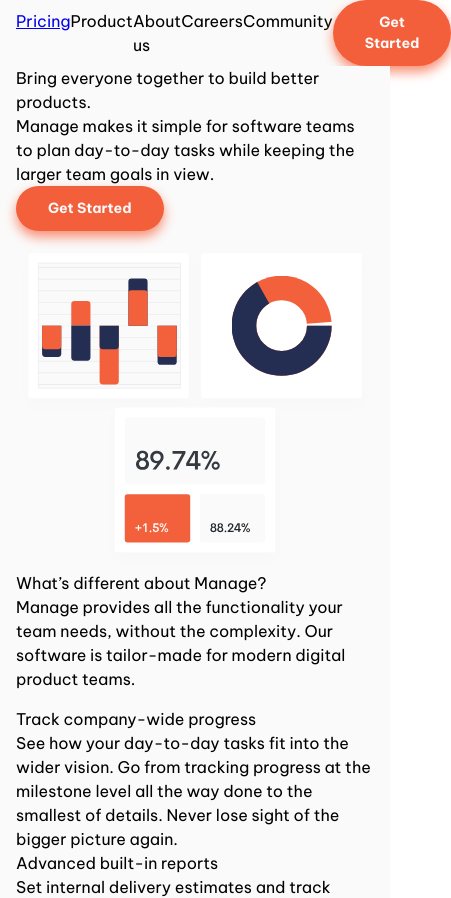
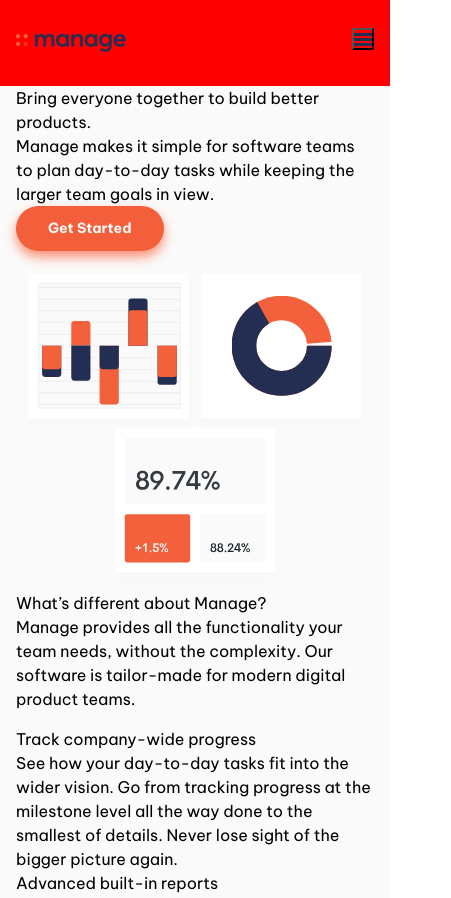
Before and after one commit to BParadowski/manage_landing_page, a Next.js app: page / in a window 390 px wide. Shown: the top 898 px of the page, 451 px wide, since content can reach past the window. Built offline with nearby package versions, Linux system fonts and the light colour scheme.

Commit message:
Expand sass application

```diff
--- a/components/Header.tsx
+++ b/components/Header.tsx
@@ -2,18 +2,30 @@
 import Image from "next/image";
 import styles from "./header.module.scss";
 import logo from "../public/images/logo.svg";
+import hambourger from "../public/images/icon-hamburger.svg";
+import close from "../public/images/icon-close.svg";
+import { useState } from "react";
 
 export default function Header() {
+  const [menuOpen, setMenuOpen] = useState(false);
   return (
     <header className={styles.header}>
-      <div className={styles.container}>
+      <div className={`${styles.container} ${menuOpen ? styles.Beluga : ""}`}>
         <Link href="/">
           <a aria-label="Home page" className={styles.logo}>
             <Image src={logo} alt="Manage logo" />
           </a>
         </Link>
-        <nav aria-label="Primary" className={styles.nav}>
-          <ul role="list" className={styles.links}>
+
+        <nav
+          aria-label="Primary"
+          className={menuOpen ? styles.navOpen : styles.nav}
+        >
+          <ul
+            role="list"
+            className={menuOpen ? styles.linksOpen : styles.links}
+            id="primary-navigation"
+          >
             <li>
               <Link href="/pricing">
                 <a>Pricing </a>
@@ -25,6 +37,13 @@
             <li>Community</li>
           </ul>
         </nav>
+        <button
+          className={menuOpen ? styles.mobileNavOpen : styles.mobileNav}
+          onClick={() => setMenuOpen((state) => !state)}
+          aria-controls="primary-navigation"
+          aria-label="Menu"
+          aria-expanded={menuOpen ? "true" : "false"}
+        ></button>
         <button className={styles.button}>Get Started</button>
       </div>
     </header>
--- a/components/header.module.scss
+++ b/components/header.module.scss
@@ -1,25 +1,120 @@
 @use "../styles/mixins" as *;
+
+@include red-button(button);
 
 .header {
   background-color: var(--clr-v-light-gray);
+
+  @include mq(mobile-only) {
+    background-color: red;
+  }
 }
 .container {
+  position: relative;
+
   display: flex;
   place-items: center;
 
   width: min(var(--max-width), 100% - var(--margin-inline-min) * 2);
   margin-inline: auto;
+  padding-block: var(--gap-200);
+
+  @include mq(medium) {
+    padding-block: var(--gap-300);
+  }
 
   .logo {
     width: 110px;
     height: 18px;
+
+    @include mq(medium) {
+      width: 147px;
+      height: 24px;
+    }
   }
 
   .nav {
     flex: auto;
   }
 
+  .navOpen {
+    position: fixed;
+    left: 0;
+    top: 0;
+    z-index: 2;
+
+    &::before {
+      position: absolute;
+      top: 0;
+      left: 0;
+      height: 100vh;
+      width: 100vw;
+      content: "";
+      background-image: linear-gradient(transparent, var(--clr-v-dark-blue));
+      z-index: 1;
+    }
+
+    @include mq(medium) {
+      position: static;
+      flex: auto;
+      &:before {
+        display: none;
+      }
+    }
+  }
+
   .links {
+    display: none;
+    justify-content: center;
+    gap: clamp(0.5rem, 0.3vw + 1rem, var(--gap-200));
+    @include mq(medium) {
+      display: flex;
+    }
+  }
+
+  .linksOpen {
     display: flex;
+    flex-direction: column;
+
+    @include mq(medium) {
+      flex-direction: row;
+      justify-content: center;
+      gap: clamp(0.5rem, 0.3vw + 1rem, var(--gap-200));
+    }
+  }
+  .button {
+    display: none;
+
+    @include mq(medium) {
+      display: block;
+    }
+  }
+
+  .mobileNav,
+  .mobileNavOpen {
+    background-color: transparent;
+    background-size: contain;
+    background-repeat: no-repeat;
+    background-position: center;
+    width: 22px;
+    height: 22px;
+    box-shadow: none;
+    border-radius: 0;
+    padding: 0;
+    margin-left: auto;
+    z-index: 100;
+
+    // fixes minor misalignmenet caused by logo design
+    transform: translateY(-4px);
+
+    @include mq(medium) {
+      visibility: hidden;
+    }
+  }
+  .mobileNav {
+    background-image: url("../public/images/icon-hamburger.svg");
+  }
+  .mobileNavOpen {
+    background-image: url("../public/images/icon-close.svg");
   }
 }
--- a/pages/index.tsx
+++ b/pages/index.tsx
@@ -21,7 +21,7 @@
                 Manage makes it simple for software teams to plan day-to-day
                 tasks while keeping the larger team goals in view.
               </p>
-              <button>Get Started</button>
+              <button className={styles.button}>Get Started</button>
             </div>
             <div>
               <Image src={illustration} alt="" layout="responsive" />
@@ -74,7 +74,7 @@
       </section>
       <section>
         <div className={styles.container}>
-          <button>Get Started</button>
+          <button className={styles.button}>Get Started</button>
         </div>
       </section>
       <section className={styles.cta}>
--- a/styles/_mixins.scss
+++ b/styles/_mixins.scss
@@ -1,5 +1,71 @@
-@mixin mq-medium {
-  @media (min-width: 50em) {
+@use "sass:map";
+
+$media-queries: (
+  "mobile-only": "max-width: 50em",
+  "medium": "min-width: 50em",
+);
+
+@mixin mq($type) {
+  $query: map.get($media-queries, $type);
+  @media only screen and ($query) {
     @content;
   }
 }
+
+@mixin container() {
+  .container {
+    width: min(var(--max-width), 100% - var(--margin-inline-min) * 2);
+    margin-inline: auto;
+    @content;
+  }
+}
+
+@mixin white-button($classname: white-button) {
+  .#{$classname} {
+    padding-inline: 2rem;
+    padding-block: 0.75rem;
+
+    border-radius: 100vw;
+    border: none;
+
+    background-color: var(--clr-v-light-gray);
+
+    color: var(--clr-bright-red);
+    font-weight: var(--fw-bold);
+    font-size: var(--fs-button);
+
+    box-shadow: none;
+    cursor: pointer;
+
+    &:hover {
+      background-color: var(--clr-v-light-gray);
+      color: var(--clr-pale-red);
+    }
+    @content;
+  }
+}
+
+@mixin red-button($classname: red-button) {
+  .#{$classname} {
+    padding-inline: 2rem;
+    padding-block: 0.75rem;
+
+    border-radius: 100vw;
+    border: none;
+
+    background-color: var(--clr-bright-red);
+
+    color: var(--clr-v-light-gray);
+    font-weight: var(--fw-bold);
+    font-size: var(--fs-button);
+
+    box-shadow: 0 0.375rem 0.75rem var(--clr-pale-red);
+
+    cursor: pointer;
+
+    &:hover {
+      background-color: var(--clr-pale-red);
+    }
+    @content;
+  }
+}
--- a/styles/globals.scss
+++ b/styles/globals.scss
@@ -31,7 +31,7 @@
   --fs-primary-heading: var(--fs-600);
   --fs-secondary-heading: var(--fs-500);
 
-  @include mq-medium {
+  @include mq(medium) {
     --fs-body: var(--fs-400);
     --fs-nav: var(--fs-300);
     --fs-primary-heading: var(--fs-900);
@@ -40,29 +40,16 @@
 
   --max-width: 1110px;
   --margin-inline-min: 1rem;
+  --gap-100: 1rem;
+  --gap-200: 2rem;
+  --gap-300: 3rem;
+  --gap-400: 4rem;
+  --gap-500: 5rem;
+
+  @include mq(medium) {
+    --margin-inline-min: 2rem;
+  }
 
   font-size: 16px;
   font-family: var(--ff-primary);
 }
-
-button {
-  padding-inline: 2rem;
-  padding-block: 0.75rem;
-
-  border-radius: 100vw;
-  border: none;
-
-  background-color: var(--clr-bright-red);
-
-  color: var(--clr-v-light-gray);
-  font-weight: var(--fw-bold);
-  font-size: var(--fs-button);
-
-  box-shadow: 0 0.375rem 0.75rem var(--clr-pale-red);
-
-  cursor: pointer;
-
-  &:hover {
-    background-color: var(--clr-pale-red);
-  }
-}
--- a/styles/pages/Home.module.scss
+++ b/styles/pages/Home.module.scss
@@ -1,4 +1,7 @@
 @use "../mixins" as *;
+@include container;
+@include white-button(cta__button);
+@include red-button(button);
 
 .main {
   background-color: var(--clr-v-light-gray);
@@ -9,40 +12,18 @@
   display: grid;
   gap: 1rem;
 
-  @include mq-medium {
+  @include mq(medium) {
     grid-auto-flow: column;
     grid-auto-columns: 1fr;
   }
 }
 
-.container {
-  width: min(var(--max-width), 100% - var(--margin-inline-min) * 2);
-  margin-inline: auto;
-}
-
 .cta {
   background-color: var(--clr-bright-red);
-
-  .container {
-    width: min(var(--max-width), 100% - var(--margin-inline-min) * 2);
-    margin-inline: auto;
-    background-color: var(--clr-bright-red);
-  }
 
   & .cta__text {
     font-size: var(--fs-600);
     font-weight: var(--fw-bold);
     color: var(--clr-v-light-gray);
   }
-
-  & .cta__button {
-    background-color: var(--clr-v-light-gray);
-    color: var(--clr-bright-red);
-    box-shadow: none;
-
-    &:hover {
-      background-color: var(--clr-v-light-gray);
-      color: var(--clr-pale-red);
-    }
-  }
 }
```
